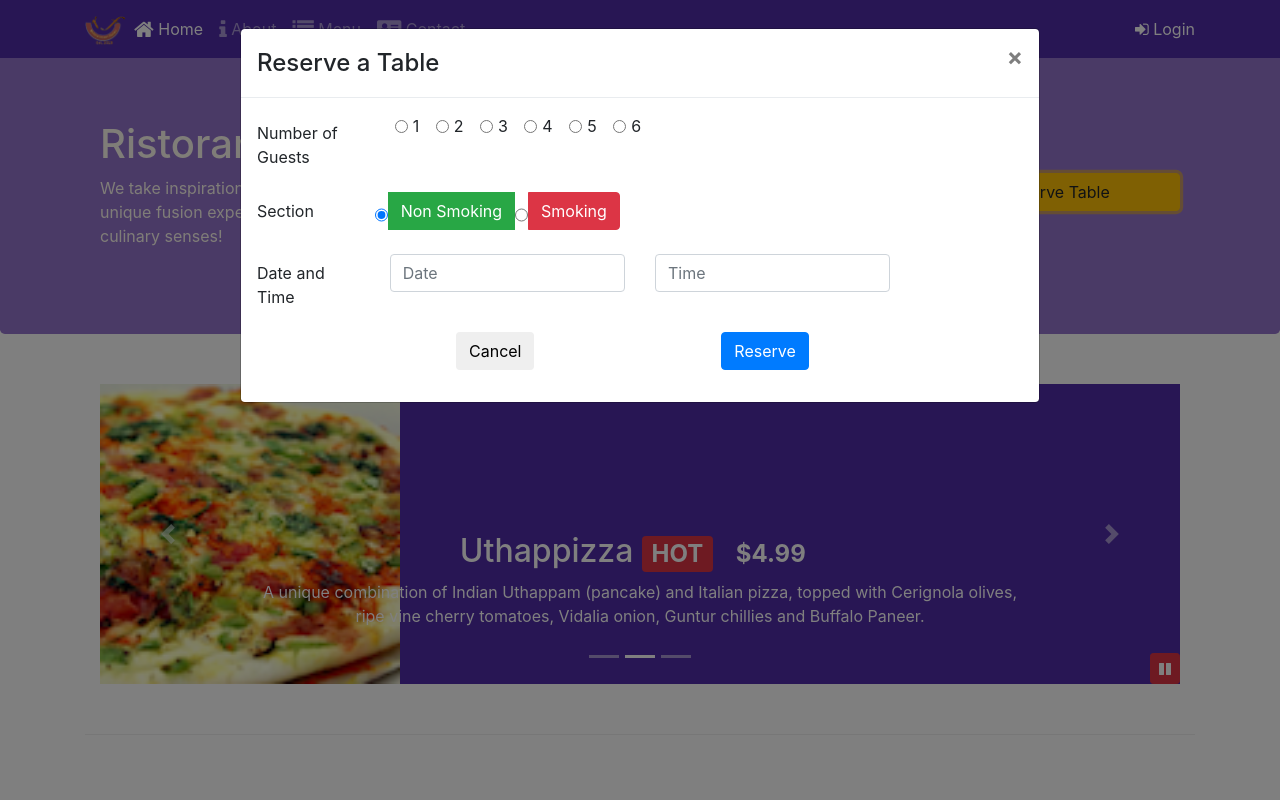
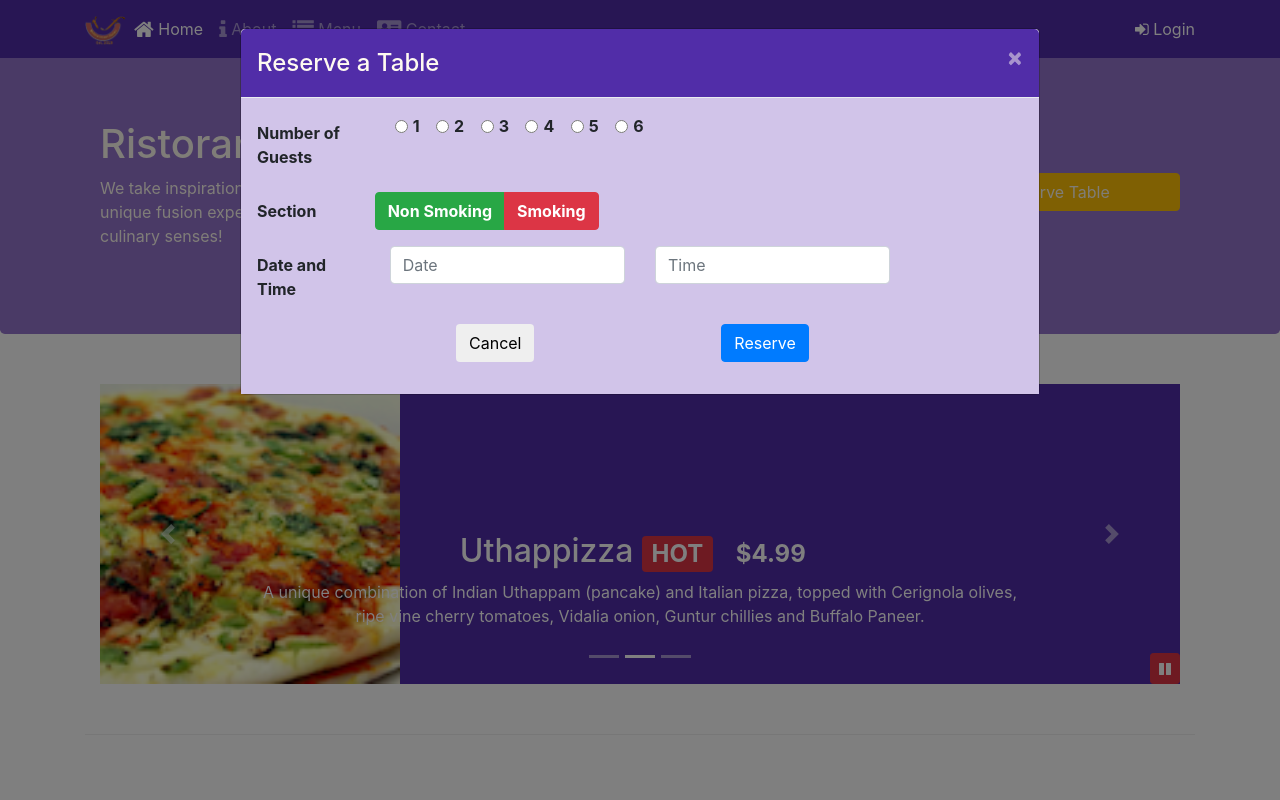
Before and after one commit to Ahmedkr5/ConFusion-Restaurant, a website: page index.html in a window 1280 px wide. Both pictures are taken after a click on the link "Reserve Table". Shown: the top 800 px of the page. Drawn offline with nearby package versions, Linux system fonts and the light colour scheme.

Commit message:
Assignment 4

```diff
--- a/css/styles.scss
+++ b/css/styles.scss
@@ -76,3 +76,18 @@ body{
     bottom: 0px;
     z-index: 1;
 }
+.modal-header{
+    background: $background-dark;
+    .modal-title{
+        color: floralwhite ;
+    }
+    .close{
+        color: floralwhite ;
+    }
+}
+.modal-body{
+    background: $background-pale;
+    label {
+        font-weight: bold;
+    }
+}
--- a/index.html
+++ b/index.html
@@ -30,7 +30,7 @@
             <li class="nav-item"><a class="nav-link" href="./contactus.html"><span class="fa fa-address-card fa-lg"></span> Contact</a></li>
          </ul>
          <span class="navbar-text">
-            <a data-toggle="modal" data-target="#loginModal">
+            <a id="log">
             <span class="fa fa-sign-in"></span> Login</a>
         </span>
           </div>
@@ -116,12 +116,13 @@
 
                                     <label for="smoke" class="col-12  col-sm-2 col-form-label">Section</label>
 
-                                    <div class="btn-group" role="group" >
-                                        <input type="radio" class="btn-check" name="options" id="btnradio1" autocomplete="off" checked>
-                                        <label class="btn btn-success" for="btnradio1">Non Smoking</label>
-
-                                        <input type="radio" class="btn-check" name="options" id="btnradio2" autocomplete="off">
-                                        <label class="btn btn-danger" for="btnradio2">Smoking</label>
+                                    <div class="btn-group btn-group-toggle"  data-toggle="buttons">
+                                        <label class="btn btn-success" for="option1">
+                                        <input type="radio" class="btn-check" name="options" id="option1" autocomplete="off" checked>
+                                        Non Smoking</label>
+                                        <label class="btn btn-danger" for="option2">
+                                        <input type="radio" class="btn-check" name="options" id="option2" autocomplete="off">
+                                       Smoking</label>
 
 
                                       </div></div>
@@ -163,7 +164,7 @@
                 </div>
                 <div class="col-12 col-sm-3 align-self-center">
 
-                    <a href="#reserv" class="btn btn-warning btn-block "  style="text-decoration: none;" data-toggle="modal" data-target="#reserv">Reserve Table</a>
+                    <a class="btn btn-warning btn-block "  style="text-decoration: none;" id="res">Reserve Table</a>
 
             </div>
         </div>
@@ -350,6 +351,12 @@
                 $('#carouselbutton').addClass('btn-danger');
                 $('#carouselbutton').children('span').addClass('fa-pause');
                 }
+                });
+            $("#log").click(function(){
+                $('#loginModal').modal({show :true});
+            });
+            $("#res").click(function(){
+                $("#reserv").modal();
             });
 
        });
```
Also changed, not shown: css/styles.css.
